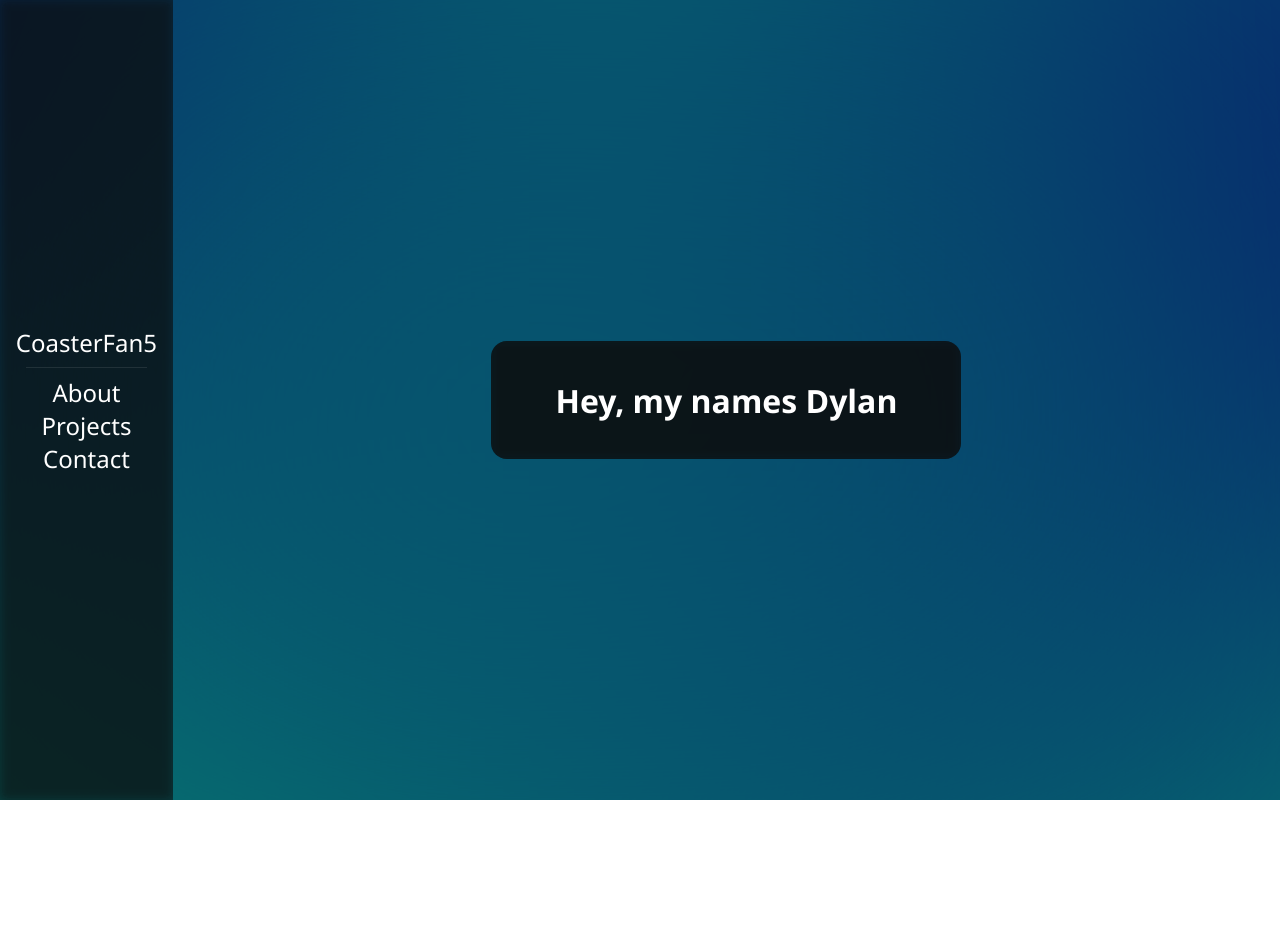
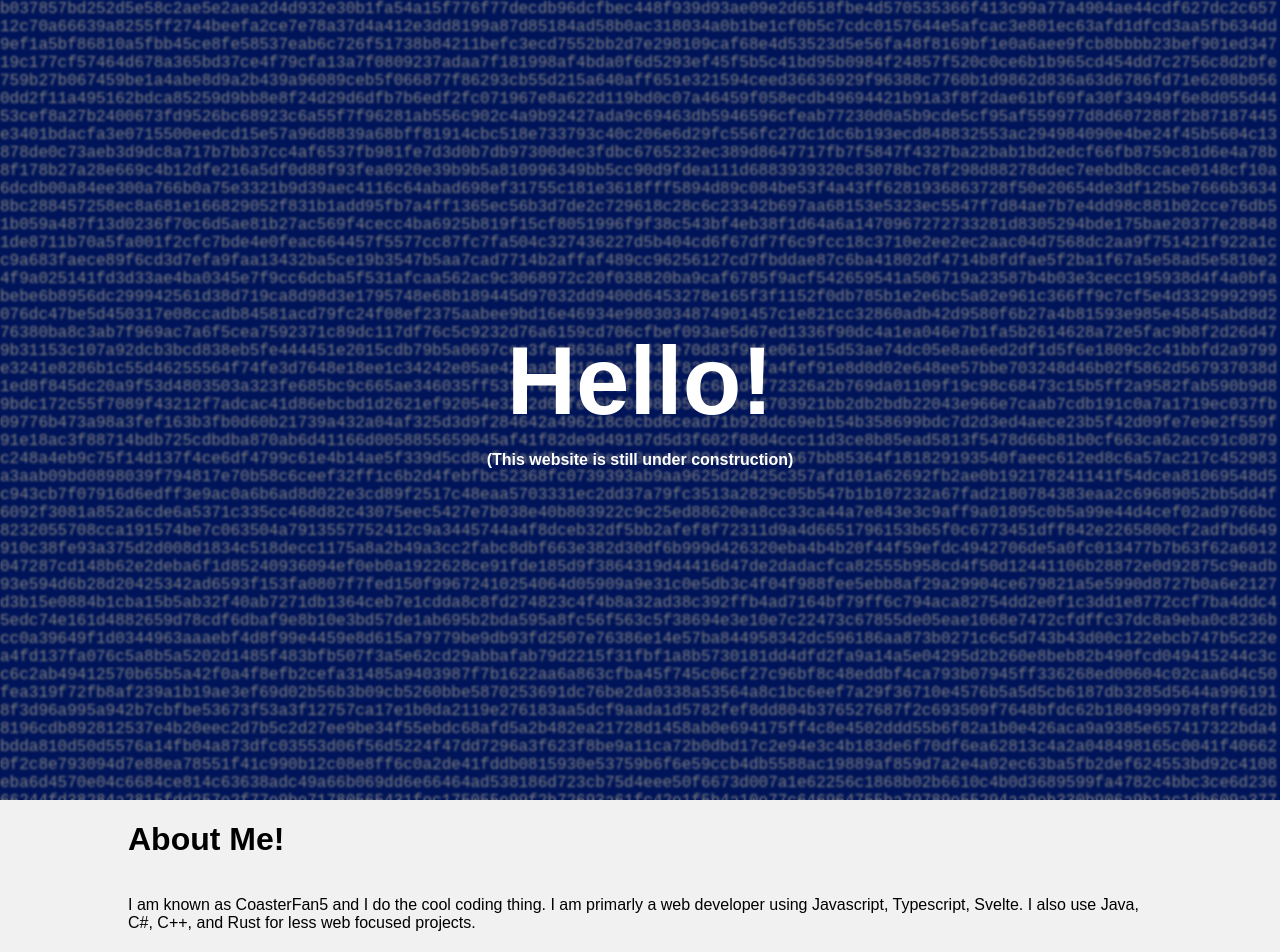
Before and after one commit to CoasterFan5/CoasterFan5.github.io, a SvelteKit app: page / in a window 1280 px wide. Shown: the top 952 px of the page. Before the commit the page ends 800 px from the top, so only its background shows below. Built offline with nearby package versions, Linux system fonts and the light colour scheme.

Commit message:
Better website!

```diff
--- a/src/routes/+layout.js
+++ /dev/null
@@ -1 +0,0 @@
-export const prerender = true;
--- a/src/routes/+layout.svelte
+++ b/src/routes/+layout.svelte
@@ -1,56 +1,13 @@
-
-<script>
-	import Sidebar from "$lib/Sidebar.svelte";
-</script>
-
-<div class="wrap">
-	<div class="secondWrap">
-		<Sidebar/>
-		<div class="content">
-			<slot>
-
-			</slot>
-		</div>
-	</div>
-</div>
-
+<slot/>
 
 <style>
 	:global(body) {
 		margin: 0;
 		padding: 0;
-		font-family: 'Segoe UI', Tahoma, Geneva, Verdana, sans-serif;
+		font-family: sans-serif;
+		background: #f1f1f1;
 	}
-	.content {
-		width: 100%;
-		height: 100%;
-		display: flex;
-		flex-direction: column;
-		justify-content: center;
-		align-items: center;
-	}
-
-	.wrap {
-		display: flex;
-		flex-direction: row;
-		justify-content: center;
-		align-items: center;
-		height: 100vh;
-		width: 100%;
-		background-image: url("/bg.svg");
-		background-size: cover;
-		background-position: center;
-	}
-	.secondWrap {
-		display: flex;
-		flex-direction: row;
-		justify-content: center;
-		align-items: center;
-		height: 100vh;
-		width: 100%;
-		background: rgba(13, 13, 13, 0.5);
-		backdrop-filter: blur(200px);
-		background-size: cover;
-		background-position: center;
+	:global(html) {
+		scroll-behavior:smooth
 	}
 </style>
--- a/src/routes/+page.svelte
+++ b/src/routes/+page.svelte
@@ -1,26 +1,155 @@
+
+
+<script>
+	import { onMount } from "svelte";
+	let windowHeight;
+	let bgPos;
+	let scrollPercent = 0;
+	let lastUpdate = 0;
+	// align the background position of the banner to the scroll position
+
+	let projects = [
+		{name: "Project", description: "This is a project", link: "https://google.com"},
+		{name: "Project", description: "This is a project", link: "https://google.com"},
+		{name: "Project", description: "This is a project", link: "https://google.com"},
+	]
+
+	$: scrollPercent = scroll / windowHeight * 100;
+	$: bgPos = Math.max(0, 100 - scrollPercent);
+
+	let oldRandomCharGen =() => {
+		let chars = "ABCDEFGHIJKLMNOPQRSTUVWXYZabcdefghijklmnopqrstuvwxyz0123456789";
+		let result = "";
+		for (let i = 0; i < 20000; i++) {
+			result += chars.charAt(Math.floor(Math.random() * chars.length));
+		}
+		return result;
+	}
+	let outdatedSupport = oldRandomCharGen();
+
+	console.log(crypto)
+
+	let dec2hex = (dec) => {
+		return dec.toString(16).padStart(2, "0");
+	}
+
+	let LargeRandomCharGen = (window) => {
+		if(!crypto || !crypto.getRandomValues) {
+			return outdatedSupport;
+		}
+		console.log(crypto)
+		let array = new Uint32Array(1500);
+		let val = crypto.getRandomValues(array);
+		return Array.from(val, dec2hex).join('')
+
+
+	}
+
+	let bigRandomString = oldRandomCharGen();
+	let scroll = (event) => {
+		//only update bg if it has been 25ms since last update to prevent lag
+		let pos = window.scrollY;
+		if(pos > windowHeight) {
+			return;
+		}
+		if(Date.now() - lastUpdate > 25) {
+			lastUpdate = Date.now();
+			bigRandomString = LargeRandomCharGen(window);
+		}
+
+	}
+
+
+</script>
+
+
+<svelte:window bind:innerHeight={windowHeight} on:scroll={scroll}/>
 <div class="wrap">
-	<div class="card">
-		<h1>Hey, my names <span>Dylan</span></h1>
+	<div class="banner" >
+		<div class="bannerBG">
+			{bigRandomString}
+		</div>
+		<div class="bannerContent">
+			<h1 class="title">Hello!</h1>
+			<h3>(This website is still under construction)</h3>
+		</div>
+	</div>
+	<div class="about">
+		<h1 id="about">About Me!</h1>
+		<p>I am known as CoasterFan5 and I do the cool coding thing. I am primarly a web developer using Javascript, Typescript, Svelte. I also use Java, C#, C++, and Rust for less web focused projects.</p>
 
+	</div>
+
+	<div class="projects">
+		<div class="toolbar">
+			<h1>Projects</h1>
+			{#each projects as project}
+				<div class="project">
+
+				</div>
+			{/each}
+		</div>
 	</div>
 </div>
 
+
+
 <style>
-	.wrap {
+
+	.banner {
+		height: 100vh;
 		display: flex;
-		flex-direction: row;
+		flex-direction: column;
 		justify-content: center;
 		align-items: center;
-		height: 100vh;
+		z-index: 1;
+		background: rgba(0, 0, 0, 0.5);
+		color: white;
+
+	}
+	.bannerBG {
+		background: rgb(0, 42, 179);
+		height: 100%;
 		width: 100%;
-		background-size: cover;
-		background-position: center;
+		position: absolute;
+		top: 0px;
+		left: 0px;
+		z-index: -1;
+		color: white;
+		overflow-wrap: break-word;
+		font-family: 'Courier New', Courier, monospace;
+		overflow: hidden;
 	}
-	.card {
-		background: rgba(13, 13, 13, 0.75);
-		backdrop-filter: blur(5px);
-		padding: 1rem 4rem;
-		border-radius: 1rem;
-		color: white;
+	.bannerContent {
+		width: 100%;
+		height: 100%;
+		backdrop-filter: blur(1px);
+		text-align: center;
+		display: flex;
+		flex-direction: column;
+		justify-content: center;
+		align-items: center;
+	}
+	.bannerContent h1 {
+		font-size: 6em;
+		margin: 0px;
+		margin: 5px;
+	}
+	.bannerContent h3 {
+		font-size: 1em;
+		margin: 0px;
+		margin: 10px;
+	}
+	.about {
+		padding: 0px 10%;
+		box-sizing: border-box;
+		display: flex;
+		flex-direction: column;
+	}
+	.projects {
+		padding: 0px 10%;
+		box-sizing: border-box;
+		display: flex;
+		flex-direction: column;
 	}
 </style>
--- a/src/routes/projects/+page.svelte
+++ /dev/null
@@ -1,62 +0,0 @@
-<div class="wrap">
-	<div class="card">
-		<h1>IMCtools</h1>
-		<hr>
-		<p>IMC Tools is a calculator made in Svelte for a Minecraft server.</p>
-	</div>
-
-	<div class="card">
-		<h1>Cosmica</h1>
-		<hr>
-		<p>Cosmica is a still in-development web proxy built in Svelte.</p>
-	</div>
-
-	<div class="card">
-		<h1>Coaster Services</h1>
-		<hr>
-		<p>The main website for Coaster Services, integrates logins, external authentications, and more! Built with MongoDB and Svelte.</p>
-	</div>
-</div>
-
-<style>
-	.wrap {
-		display: flex;
-		flex-direction: column;
-		grid-gap: 10px;
-		justify-content: start;
-		height: 100vh;
-		width: 100%;
-	}
-
-	.card {
-		background: rgba(13, 13, 13, 0.5);
-		backdrop-filter: blur(100px);
-		min-width: 200px;
-		margin: 10px 5%;
-		padding: 1rem 2rem;
-		border-radius: 1rem;
-		color: white;
-		display: flex;
-		flex-direction: row;
-		align-items: center;
-	}
-
-	.card h1 {
-		font-size: 2rem;
-		font-weight: 300;
-		flex-wrap: nowrap;
-	}
-	.card hr {
-		font-size: 1rem;
-		font-weight: 300;
-		margin-left: 10px;
-		height: 90%;
-		width: 1px;
-	}
-	.card p {
-		width: 200%;
-		font-size: 1rem;
-		font-weight: 300;
-		margin-left: 10px;
-	}
-</style>
```
Also changed, not shown: src/lib/components/HomeBanner.svelte (added), static/icons/arrow_down.svg (added), static/icons/chevron_down.svg (added).
